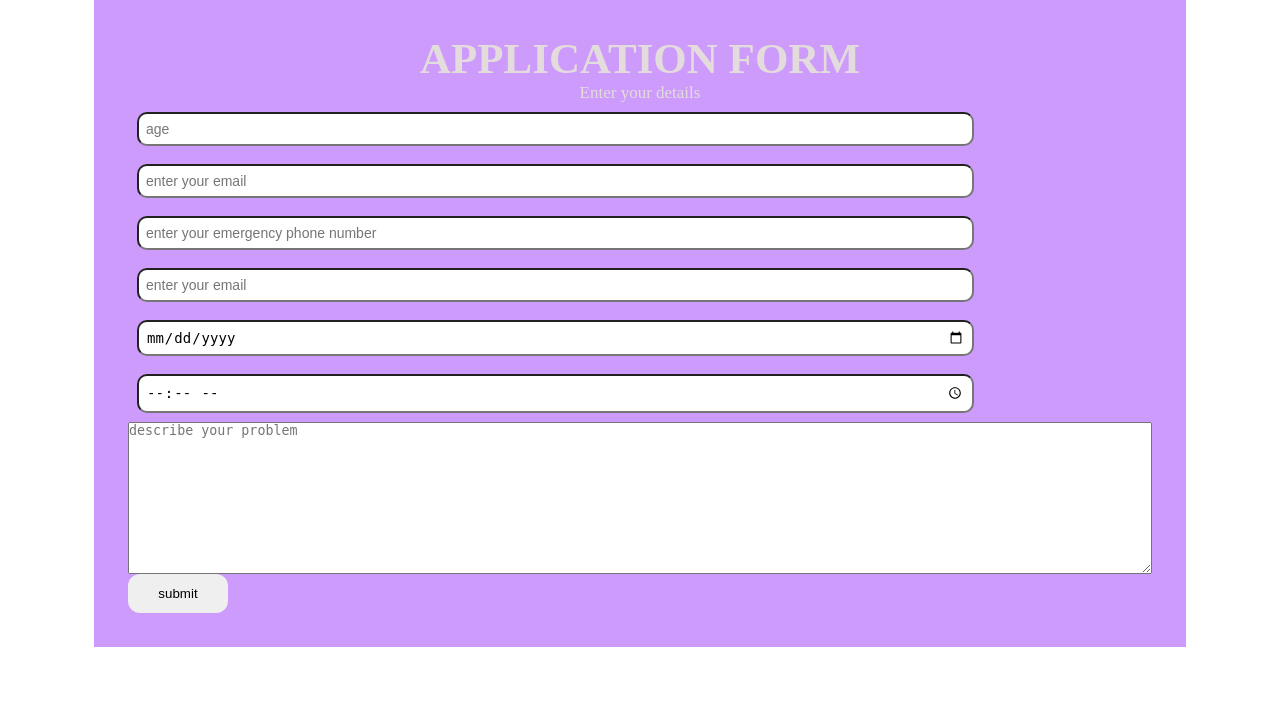
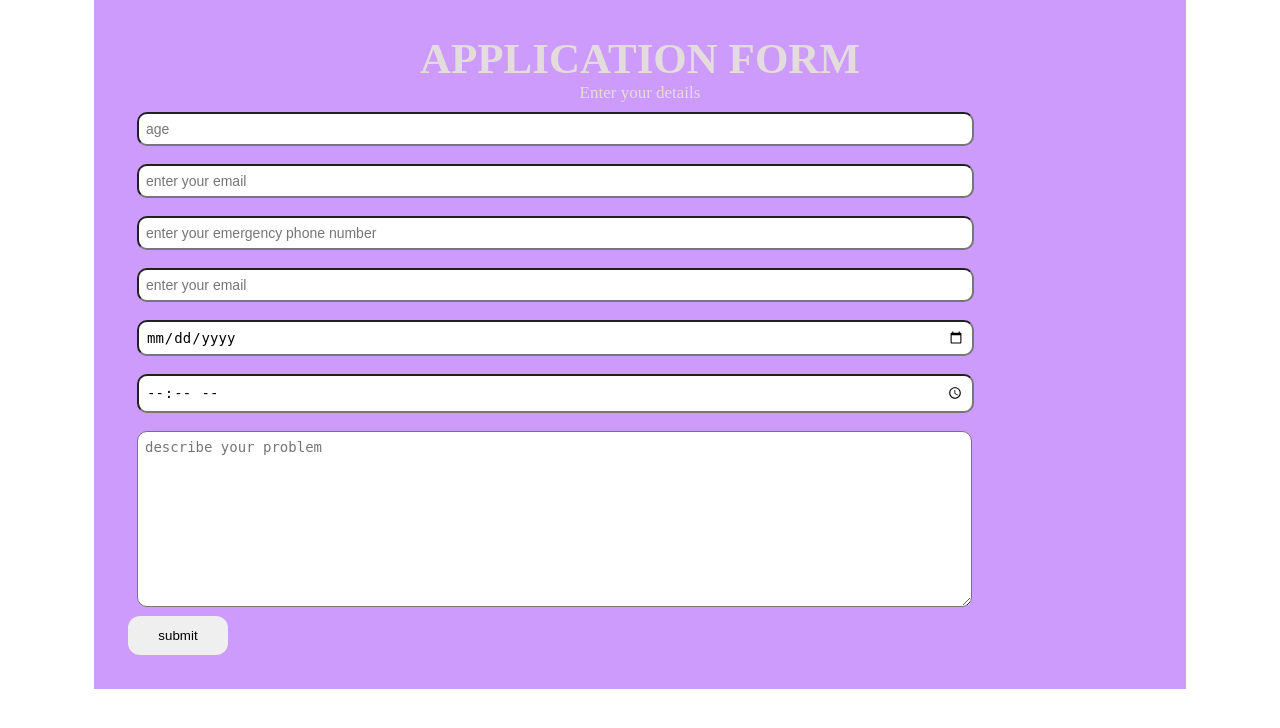
Before and after one commit to rkumar061/hackcbs4, a PHP site: page /hackcbs4/psy-session/application_form.php in a window 1280 px wide. Shown: the top 728 px of the page. Run offline with PHP 8.4, Linux system fonts and the light colour scheme.

Commit message:
text area css added

```diff
--- a/psy-session/application_form.php
+++ b/psy-session/application_form.php
@@ -38,6 +38,13 @@
         padding: 7px;
         border-radius: 10px;
     }
+    textarea{
+        width:80%;
+        margin: 9px;
+        font-size: 14px;
+        padding: 7px;
+        border-radius: 10px;
+    }
     form{
         display: flex;
         flex-direction: column;
```
